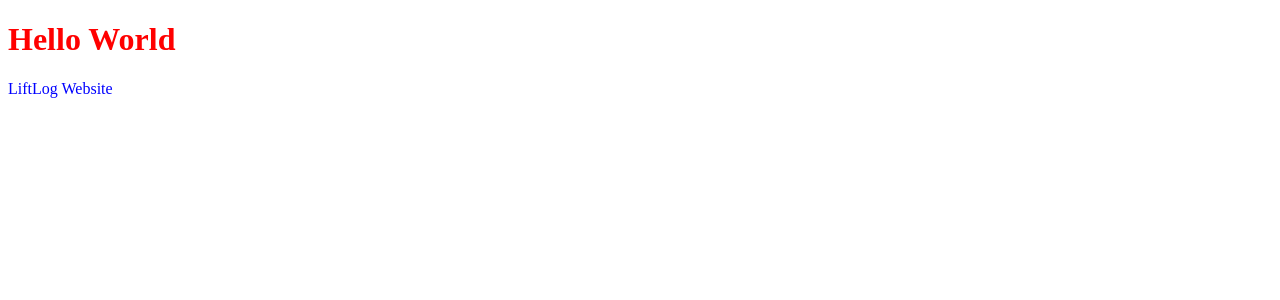
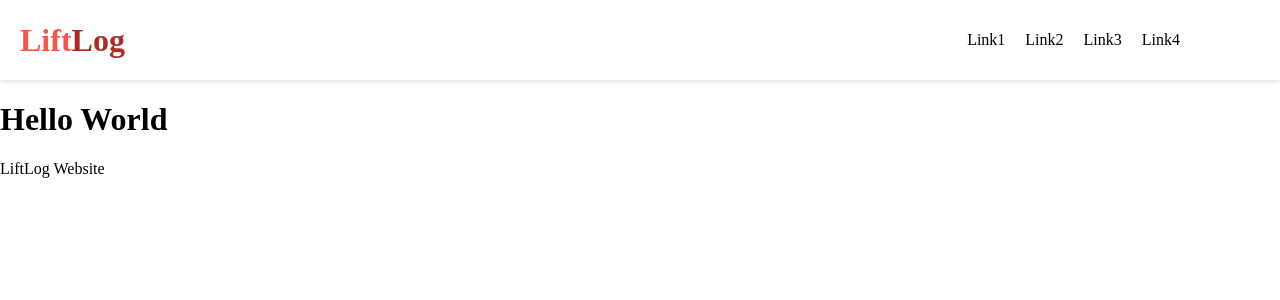
Before and after one commit to nicschittenhelm/LiftLog, a React (Vite) app in the folder frontend/: page / in a window 1280 px wide. Shown: the top 300 px of the page. Built offline with nearby package versions, Linux system fonts and the light colour scheme.

Commit message:
created navbar component and styling

```diff
--- a/frontend/src/App.tsx
+++ b/frontend/src/App.tsx
@@ -1,8 +1,10 @@
-import './styles/main.scss'
+import './styles/Main.scss'
+import Navbar from "./components/Navbar.tsx"
 
 function App() {
   return (
     <>
+      <Navbar/>
       <h1>Hello World</h1>
       <p>LiftLog Website</p>
     </>
--- /dev/null
+++ b/frontend/src/components/Navbar.tsx
@@ -0,0 +1,16 @@
+import React from "react";
+import '../styles/component-styles/Navbar.scss';
+
+const  Navbar = () => {
+    return (
+      <div className="wrapper">
+        <h1><span>Lift</span>Log</h1>
+        <a>Link1</a>
+        <a>Link2</a>
+        <a>Link3</a>
+        <a>Link4</a>
+      </div>
+    );
+  }
+
+export default Navbar;
--- /dev/null
+++ b/frontend/src/styles/Variables.scss
@@ -0,0 +1,6 @@
+$primaryColor: #FA544B;
+$primaryDark: #AD2A23;
+$primaryLight: #FF6E66;
+$secondaryLight: #4BFA8D;
+$secondaryDark: #11AD4D;
+$backgroundWhite: #FFFFFF;
--- /dev/null
+++ b/frontend/src/styles/component-styles/Navbar.scss
@@ -0,0 +1,35 @@
+@import "../Variables.scss";
+
+.wrapper {
+    position: relative;
+    overflow: hidden;
+    height: 10vh;
+    width: 100vw;
+    margin: 0;
+    padding: 0;
+    background-color: $backgroundWhite;
+    box-shadow: 0px 2px 5px rgba(0, 0, 0, 0.1);
+
+    display: flex;
+    justify-content: flex-end;
+    align-items: center;
+
+    h1 {
+        margin-right: auto;
+        margin-left: 20px;
+        color: $primaryDark;
+        span {
+            color: $primaryColor;
+        }
+    }
+
+    a {
+        margin: 10px;
+    }
+
+
+}
+
+.wrapper a:last-child {
+    margin-right: 100px;
+}
--- a/frontend/src/styles/main.scss
+++ b/frontend/src/styles/main.scss
@@ -1,10 +1,11 @@
-$primaryFont: red;
-$secondaryFont: blue;
+@import "Variables.scss";
 
-h1 {
-    color: $primaryFont;
+body {
+    position:absolute;
+    height: 100vh;
+    width: 100vw;
+    margin: 0;
+    padding: 0;
+    background-color: $backgroundWhite;
+    overflow: hidden;
 }
-
-p {
-    color: $secondaryFont;
-}
```
